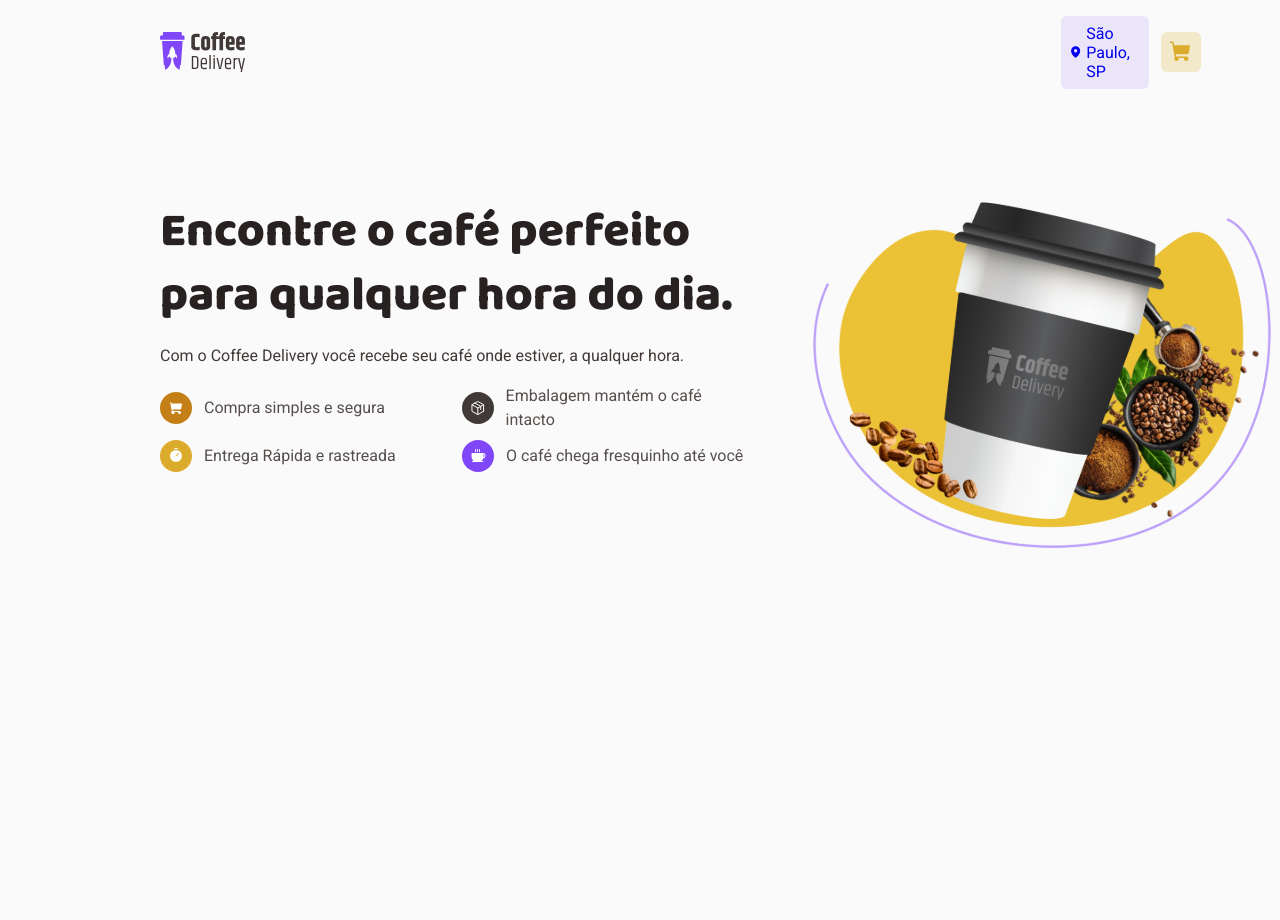
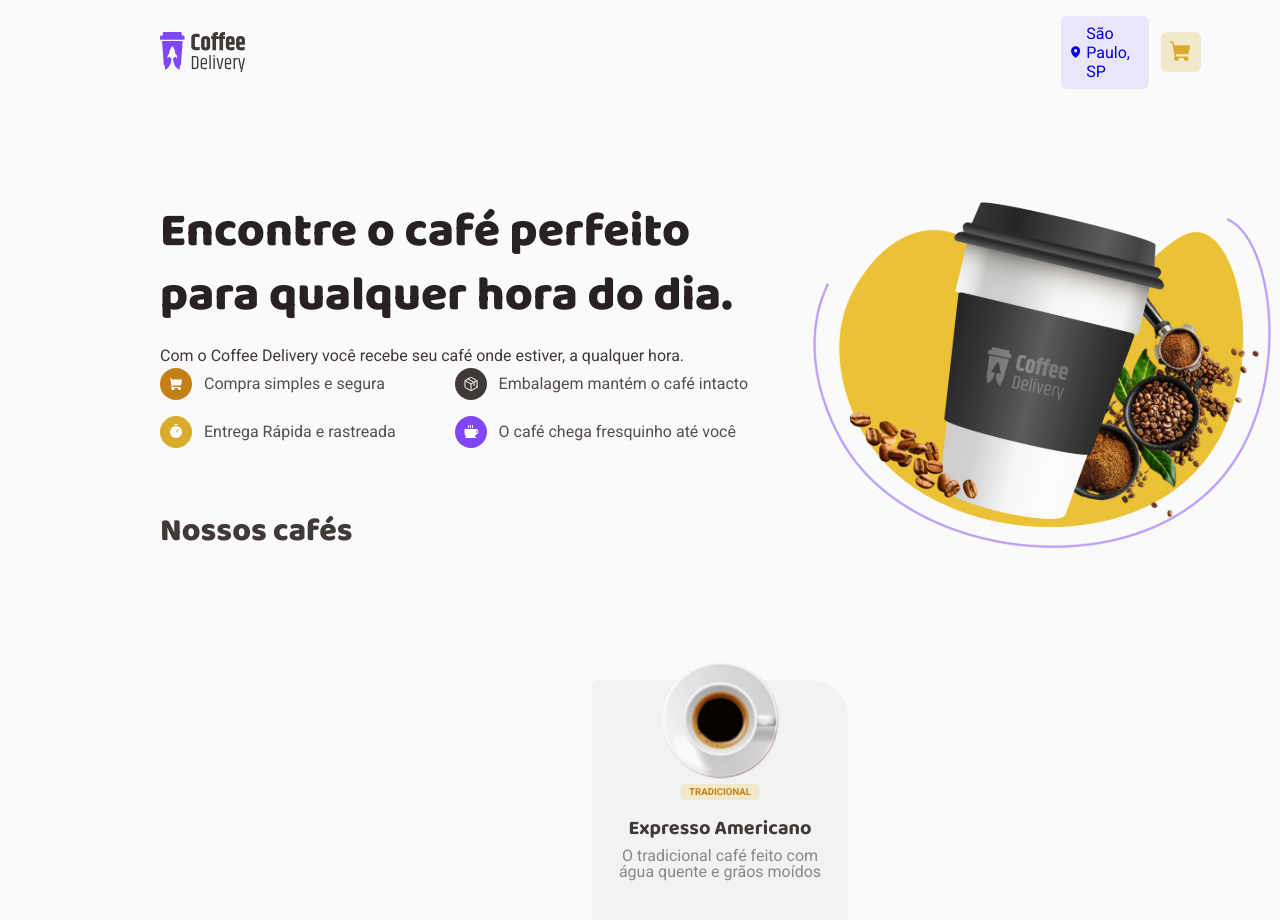
Before and after one commit to Leozinho11/CoffeeDelivery, a React (Vite) app in the folder coffeedelivery/: page / in a window 1280 px wide. Shown: the top 920 px of the page. Before the commit the page ends 800 px from the top, so only its background shows below. Built offline with nearby package versions, Linux system fonts and the light colour scheme.

Commit message:
Update Home

```diff
--- /dev/null
+++ b/coffeedelivery/src/Components/Cards/Index.tsx
@@ -0,0 +1,13 @@
+import { CardContainer, CardSubtitle, CardTitle, TagStyle } from "./styles";
+import Expresso from '../../images/Expresso.svg'
+
+export function Card(){
+    return(
+        <CardContainer>
+            <img src={Expresso} alt="Café expresso" />
+            <TagStyle>Tradicional</TagStyle>
+            <CardTitle>Expresso Americano</CardTitle>
+            <CardSubtitle>O tradicional café feito com água quente e grãos moídos</CardSubtitle>
+        </CardContainer>
+    )
+}
--- /dev/null
+++ b/coffeedelivery/src/Components/Cards/styles.ts
@@ -0,0 +1,74 @@
+import styled from "styled-components";
+
+export const CardContainer = styled.div`
+    width: 16rem;
+    height: 19rem;
+
+    background-color: ${props => props.theme["gray-100"]};
+    border-radius: 6px 36px;
+
+    img{
+        margin-top: -1.25rem;
+        margin-left: 4.25rem;
+
+        width: 7.5rem;
+        height: 7.5rem;
+    }
+`;
+
+export const TagStyle = styled.p`
+    display: flex;
+    flex-direction: row;
+    justify-content: center;
+    align-items: center;
+    gap: 0.25rem;
+
+    width: 5rem;
+    height: 1rem;
+
+    margin-left: 5.5rem;
+    margin-top: 0ch;
+
+    background: ${props => props.theme["yellow-100"]};
+    border-radius: 100px;
+
+    font-weight: 700;
+    font-size: 0.6rem;
+    line-height: 130%;
+    text-transform: uppercase;
+    color: ${props => props.theme["yellow-700"]};
+`;
+
+export const CardTitle = styled.p`
+    display: flex;
+    align-items: center;
+    justify-content: center;
+    text-align: center;
+
+    height: 1.5rem;
+    margin-left: 1.25rem;
+    margin-right: 1.25rem;
+    margin-top: 1rem;
+
+    font-family: 'Baloo 2', cursive;
+    font-weight: 700;
+    font-size: 1.25rem;
+    line-height: 130%;
+
+    color: ${props => props.theme["gray-700"]};
+`;
+
+export const CardSubtitle = styled.p`
+    height: 2.25rem;
+    margin-left: 1.25rem;
+    margin-right: 1.25rem;
+    margin-top: 0.5rem;
+
+    font-weight: 400;
+    font-size: 1rem;
+    line-height: 1rem;
+
+    text-align: center;
+
+    color: ${props => props.theme["gray-500"]};
+`;
--- a/coffeedelivery/src/pages/Home/Index.tsx
+++ b/coffeedelivery/src/pages/Home/Index.tsx
@@ -1,6 +1,7 @@
 import { Package, ShoppingCart, Timer, Coffee } from 'phosphor-react'
 import CoffeeCup from '../../assets/CoffeeCup.svg'
-import { AdvantagesContainer, CoffeeContainer, CoffeeImg, ContainerText } from './styles'
+import { Card } from '../../Components/Cards/Index'
+import { AdvantagesContainer, CoffeeContainer, CoffeeImg, CoffeeList, CoffeeMenu, ContainerText } from './styles'
 
 export function Home(){
     return(
@@ -18,6 +19,13 @@ export function Home(){
                 <p className='TimerIcon'><Timer weight='fill'/>Entrega Rápida e rastreada</p>
                 <p className='CoffeeIcon'><Coffee weight='fill'/>O café chega fresquinho até você</p>
             </AdvantagesContainer>
+
+            <CoffeeList>
+                <header>Nossos cafés</header>
+                <CoffeeMenu>
+                    <Card />
+                </CoffeeMenu>
+            </CoffeeList>
         </CoffeeContainer>
     )
 }
--- a/coffeedelivery/src/pages/Home/styles.ts
+++ b/coffeedelivery/src/pages/Home/styles.ts
@@ -72,6 +72,7 @@ export const AdvantagesContainer = styled.div`
         font-size: 1rem;
         font-weight: 400;
         line-height: 1.5rem;
+        white-space: nowrap;
         color: ${props => props.theme["gray-600"]};
     }
 
@@ -108,3 +109,38 @@ export const AdvantagesContainer = styled.div`
         color: ${props => props.theme.white};
     }
 `;
+
+export const CoffeeList = styled.main`
+    display: flex;
+    flex-direction: column;
+
+    margin-top: 2rem;
+
+    header{
+        display: flex;
+        align-items: center;
+
+        width: 12rem;
+        height: 2.5rem;
+
+        margin-left: 10rem;
+        margin-top: 2rem;
+
+        font-family: 'Baloo 2', cursive;
+        font-style: normal;
+        font-weight: 800;
+        font-size: 2rem;
+        line-height: 130%;
+        white-space: nowrap;
+        color: ${props => props.theme["gray-700"]};
+    }
+`;
+
+export const CoffeeMenu = styled.div`
+    display: flex;
+    align-items: center;
+    justify-content: center;
+
+    margin-top: 8rem;
+    margin-left: 10rem;
+`;
```
Also changed, not shown: coffeedelivery/src/images/Expresso.svg (added).
